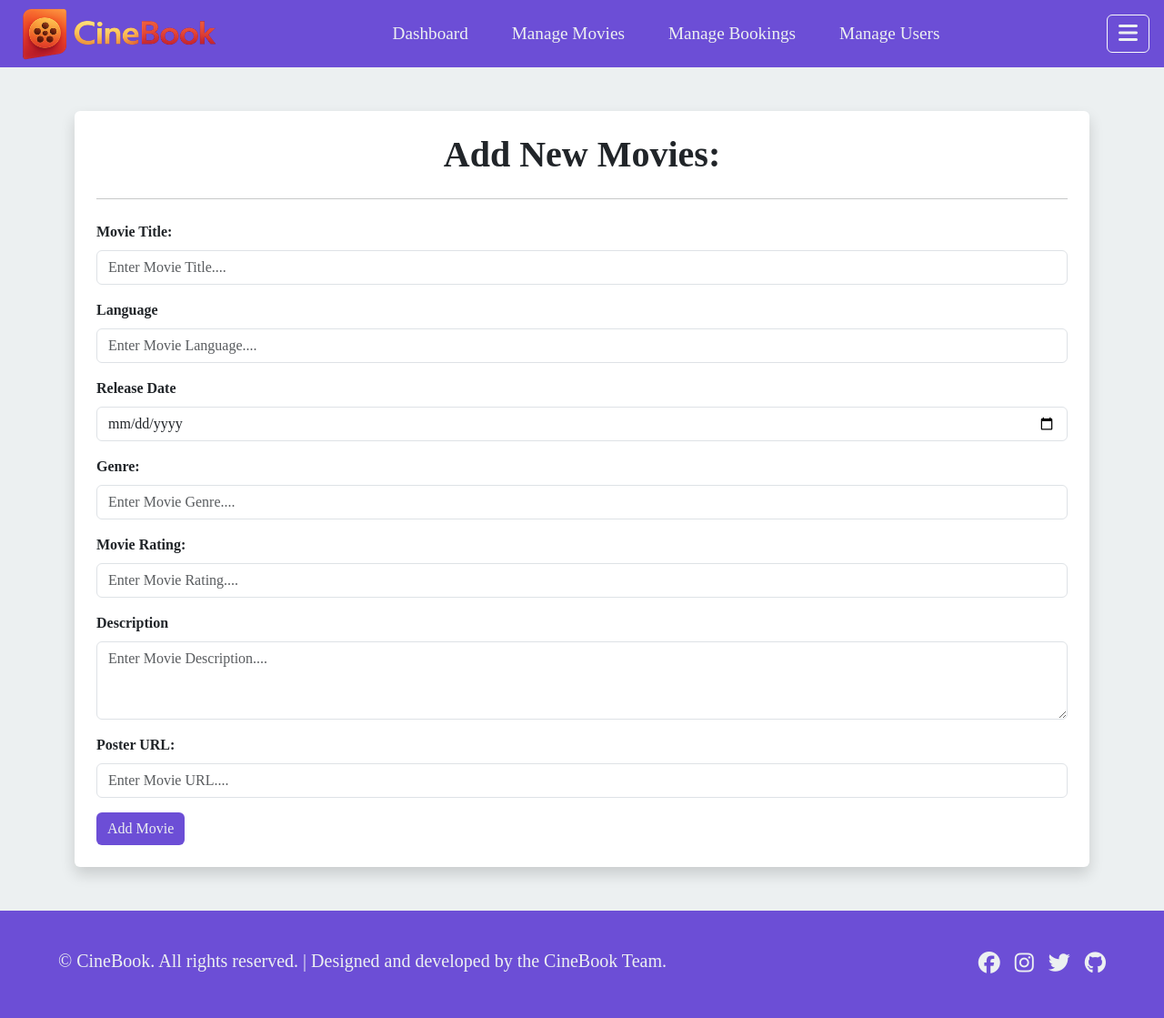
After one commit to Suraj-0228/CineBook, a PHP site: page /add_movie.php in a window 1280 px wide. The commit adds this page. Shown: the whole page at 91% size. Run offline with PHP 8.4, Linux system fonts and the light colour scheme; the visitor is signed in with stand-in values (Sample User, id 1); some web fonts are replaced.

Commit message:
Working on Admin Side.....

```diff
--- /dev/null
+++ b/admin/add_movie.php
@@ -0,0 +1,124 @@
+<?php
+session_start();
+
+// If session not set but cookie exists, restore session
+if (!isset($_SESSION['adminname']) && isset($_COOKIE['adminname'])) {
+    $_SESSION['adminname'] = $_COOKIE['adminname'];
+}
+
+// If neither session nor cookie, redirect to login
+if (!isset($_SESSION['adminname'])) {
+    echo "<script>
+        alert('Please, Login to Access CineBook Admin');
+        window.location.href = 'admin_login.php';
+    </script>";
+    exit();
+}
+?>
+
+<!DOCTYPE html>
+<html lang="en">
+
+<head>
+    <meta charset="UTF-8">
+    <meta name="viewport" content="width=device-width, initial-scale=1.0">
+    <title>CineBook - Admin Dashboard</title>
+    <link href="https://cdn.jsdelivr.net/npm/bootstrap@5.3.3/dist/css/bootstrap.min.css" rel="stylesheet" crossorigin="anonymous">
+    <link rel="stylesheet" href="https://cdnjs.cloudflare.com/ajax/libs/font-awesome/6.7.2/css/all.min.css" crossorigin="anonymous" />
+    <link rel="stylesheet" href="assets/css/navbar.css">
+    <link rel="stylesheet" href="assets/css/style.css" />
+    <link rel="stylesheet" href="assets/css/footer.css" />
+</head>
+
+<body>
+
+    <!-- Navbar -->
+    <?php include 'includes/header1.php'; ?>
+
+    <!-- Update Movies Form -->
+    <div class="container py-5 pb-0">
+        <div class="card border-0 shadow p-4">
+            <h1 class="text-center fw-bold">Add New Movies:</h1>
+            <hr class="mb-4">
+            <?php
+
+            if ($_SERVER['REQUEST_METHOD'] == 'POST') {
+                if (isset($_POST['title'])) {
+
+                    // Database Connection
+                    require 'includes/dbconnection.php';
+
+                    // Collecting Form Data
+                    $movie_title = $_POST['title'];
+                    $language = $_POST['language'];
+                    $release_date = $_POST['release_date'];
+                    $genre = $_POST['genre'];
+                    $rating = $_POST['rating'];
+                    $poster = $_POST['poster_url'];
+                    $description = $_POST['description'];
+
+
+                    // Check that all fields are filled
+                    if (
+                        !empty($movie_title) && !empty($language) && !empty($release_date) && !empty($genre) &&
+                        !empty($rating) && !empty($poster) && !empty($description)
+                    ) {
+                        $sql_query = "insert into movies_details (title, language, release_date, genre, rating, poster_url, description)
+                        VALUES ('$movie_title', '$language', '$release_date', '$genre', '$rating', '$poster', '$description')";
+                        // $result = mysqli_query($con, $sql_query);
+
+                        if ($con->query($sql_query) === TRUE) {
+                            echo "<script>alert('Movie Inserted Successful.');</script>";
+                        } else {
+                            echo "<script>alert('ERROR: Movie Inserting Failed!!!');</script>";
+                            echo "Error: " . $con->error;
+                        }
+                    } else {
+                        echo "<script>alert('ERROR: Please, Fill all the Details.');</script>";
+                    }
+
+                    $con->close();
+                }
+            }
+
+            ?>
+            <form action="#" method="post">
+                <div class="mb-3">
+                    <label for="title" class="form-label fw-bold">Movie Title:</label>
+                    <input type="text" class="form-control" name="title" id="title" placeholder="Enter Movie Title....">
+                </div>
+                <div class="mb-3">
+                    <label for="language" class="form-label fw-bold">Language</label>
+                    <input type="text" class="form-control" name="language" id="language" placeholder="Enter Movie Language....">
+                </div>
+                <div class="mb-3">
+                    <label for="release_date" class="form-label fw-bold">Release Date</label>
+                    <input type="date" class="form-control" name="release_date" id="release_date" placeholder="Enter Release Date....">
+                </div>
+                <div class="mb-3">
+                    <label for="genre" class="form-label fw-bold">Genre:</label>
+                    <input type="text" class="form-control" name="genre" id="genre" placeholder="Enter Movie Genre....">
+                </div>
+                <div class="mb-3">
+                    <label for="rating" class="form-label fw-bold">Movie Rating:</label>
+                    <input type="text" class="form-control" name="rating" id="rating" placeholder="Enter Movie Rating....">
+                </div>
+                <div class="mb-3">
+                    <label for="description" class="form-label fw-bold">Description</label>
+                    <textarea class="form-control" name="description" id="description" rows="3" placeholder="Enter Movie Description...."></textarea>
+                </div>
+                <div class="mb-3">
+                    <label for="poster_url" class="form-label fw-bold">Poster URL:</label>
+                    <input type="text" name="poster_url" id="poster_url" class="form-control" placeholder="Enter Movie URL....">
+                </div>
+                <button type="submit" class="btn">Add Movie</button>
+            </form>
+        </div>
+    </div>
+
+    <!-- Footer -->
+    <?php include 'includes/footer.php'; ?>
+
+</body>
+
+</html>
--- a/admin/admin_logout.php
+++ b/admin/admin_logout.php
@@ -3,7 +3,7 @@ session_start();
 session_unset();
 session_destroy();
 
-setcookie("adminame", "", time() - 3600, "/");
+setcookie("adminname", "", time() - 3600, "/");
 
 header("Location: admin_login.php");
 exit();
--- a/admin/assets/css/style.css
+++ b/admin/assets/css/style.css
@@ -41,7 +41,7 @@ html {
     transform: scale(1.15);
 }
 
-/* Hover Effect for All Cards */
+/* Hover Effect for Dashboard-Card */
 .dashboard-card {
     transition: transform 0.4s ease;
 }
@@ -49,3 +49,20 @@ html {
 .dashboard-card:hover {
     transform: scale(1.03);
 }
+
+@media (max-width: 767px) {
+    .dashboard-section, .booking-section{
+        padding: 1rem;
+    }
+}
+
+.modal-header {
+    background-color: #6C4ED6;
+    color: #ecf0f1;
+    display: flex;
+    justify-content: space-between;
+}
+
+.fa-xmark:hover{
+    cursor: pointer;
+}
--- a/admin/includes/footer.php
+++ b/admin/includes/footer.php
@@ -9,9 +9,9 @@
             <hr class="d-lg-none d-md-block mx-1 bg-light">
             <div class="social-links mt-3 ms-auto mb-md-0">
                 <a href="https://www.facebook.com/" class="social-icon"><i class="fa-brands fa-lg fa-facebook"></i></a>
+                <a href="https://www.instagram.com/" class="social-icon"><i class="fa-brands fa-lg fa-instagram"></i></a>
                 <a href="https://twitter.com/" class="social-icon"><i class="fa-brands fa-lg fa-twitter"></i></a>
-                <a href="https://www.instagram.com/" class="social-icon"><i class="fa-brands fa-lg fa-instagram"></i></a>
-                <a href="https://www.linkedin.com/" class="social-icon"><i class="fa-brands fa-lg fa-linkedin"></i></a>
+                <a href="https://www.github.com/" class="social-icon"><i class="fa-brands fa-lg fa-github"></i></a>
             </div>
         </div>
     </div>
--- a/client/home.php
+++ b/client/home.php
@@ -66,7 +66,7 @@ if (!isset($_SESSION['username'])) {
                 $result = mysqli_query($con, $sql_query);
 
                 while ($rows = mysqli_fetch_assoc($result)) {
-                    $id = $rows['id'];
+                    $id = $rows['movie_id'];
                     $title = $rows['title'];
                     $poster = $rows['poster_url'];
                     $rating = $rows['rating'];
--- a/client/includes/footer.php
+++ b/client/includes/footer.php
@@ -41,7 +41,7 @@
         <!-- Footer Bottom -->
         <div class="col-12 copy-right-social">
             <div class="copy-right">
-                <p class="">CineBook is a platform dedicated to providing seamless experiences to movie lovers. <strong>© 2025 CineBook. All rights reserved.</strong></p>
+                <p class=""><strong>&copy; CineBook. All rights reserved.</strong> | Designed and developed by the CineBook Team.</p>
 
             </div>
             <div class="social-links">
--- a/client/movies-details.php
+++ b/client/movies-details.php
@@ -30,7 +30,7 @@
         $id = $_GET['id']; //Get Movies id from Database
 
         //Fetching Movies Details from Database
-        $sql_query = "select * from movies_details where id = '$id'";
+        $sql_query = "select * from movies_details where movie_id = '$id'";
         $result = mysqli_query($con, $sql_query);
 
         if ($rows = mysqli_num_rows($result) > 0) {
--- a/client/movies.php
+++ b/client/movies.php
@@ -79,7 +79,7 @@
                 $result = mysqli_query($con, $sql_query);
 
                 while ($rows = mysqli_fetch_assoc($result)) {
-                    $id = $rows['id'];
+                    $id = $rows['movie_id'];
                     $title = $rows['title'];
                     $poster = $rows['poster_url'];
                     $rating = $rows['rating'];
```
Also changed, not shown: admin/controllers/login-process.php (+4 -4 lines), admin/dashboard.php (+3 -8 lines), admin/manage_movies.php (+58 -1 lines), admin/update_movie.php (added, +105 -0 lines), admin/assets/img/movie17.jpg (added), client/assets/img/movie17.jpg (added).
